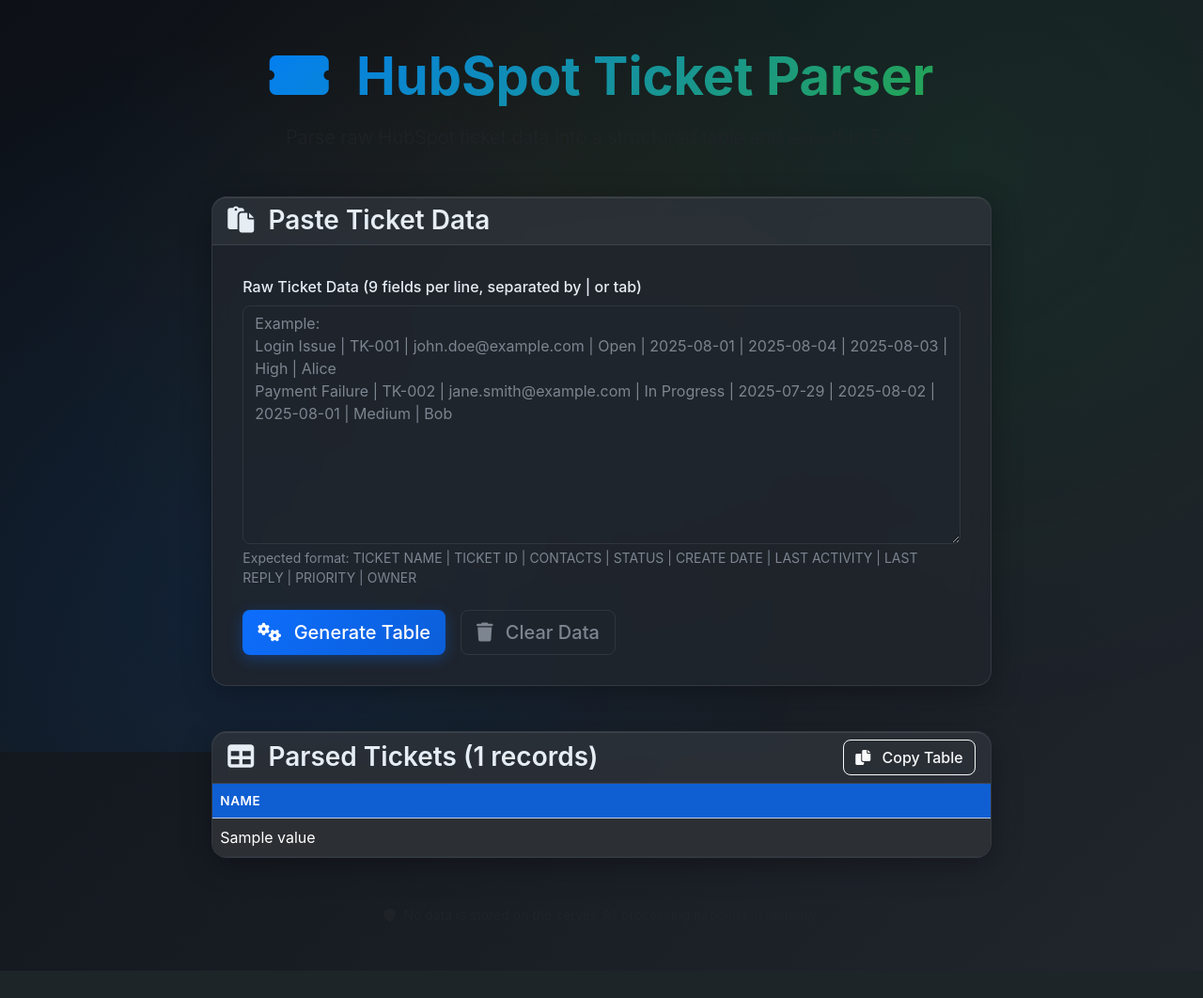
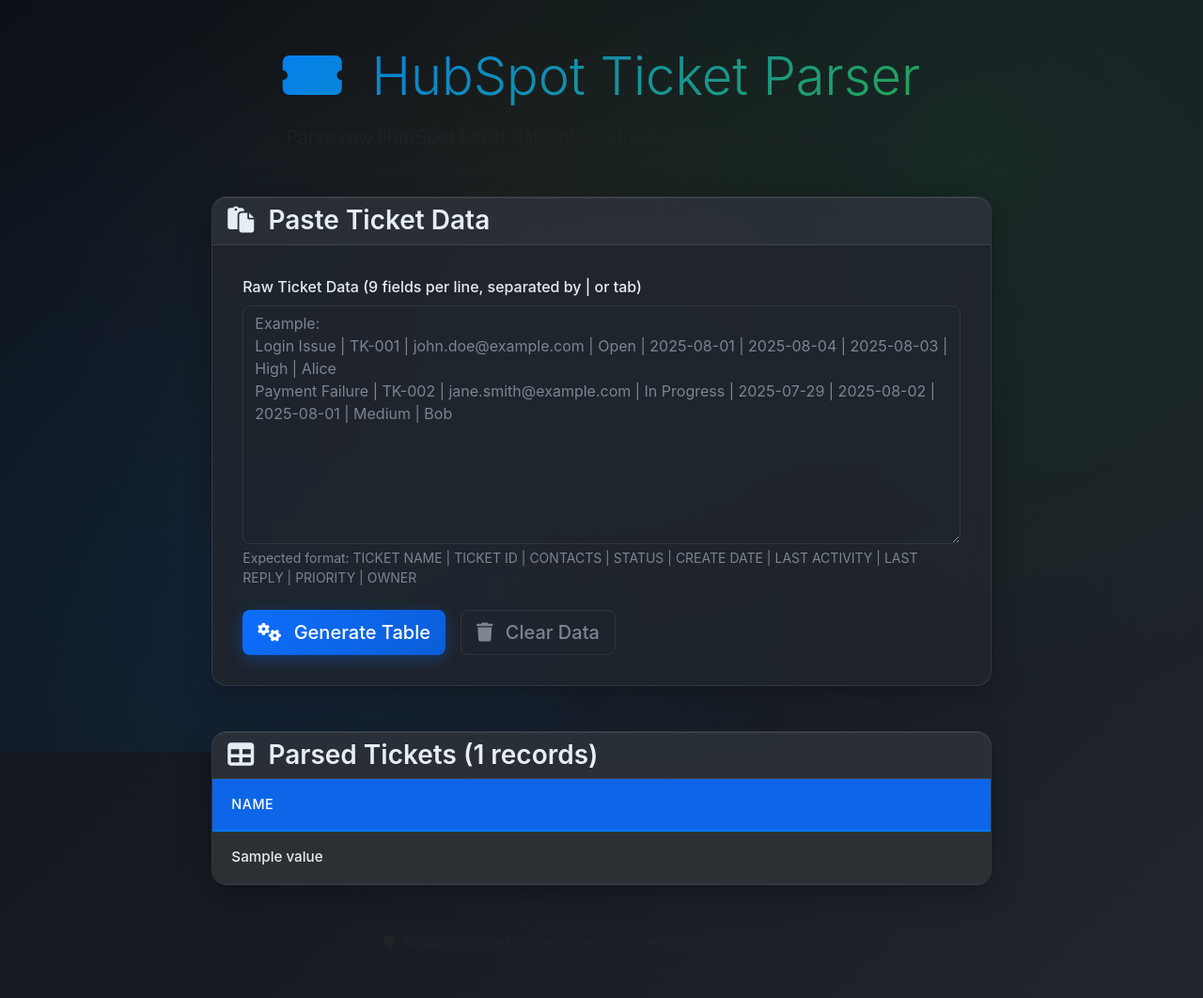
Before and after one commit to Talion-101/HubSpot-Tickets-Extraction, a Flask app: template templates/index.html in a window 1280 px wide. Shown: the whole page at 94% size. Before the commit the page ends 932 px from the top, so only its background shows below. Run offline with Flask 3, Linux system fonts and the light colour scheme; the template is opened without the code that fills it: most values are stand-ins (such as "Sample title", 1, 10 or a date in 2020).

Commit message:
Enhance UI with improved table styles and add UI verification tests

```diff
--- a/static/styles.css
+++ b/static/styles.css
@@ -298,7 +298,139 @@
     -webkit-background-clip: text;
     -webkit-text-fill-color: transparent;
     background-clip: text;
-    font-weight: 700;
+}
+
+/* Enhanced Table Styles for Better Readability */
+.table {
+    font-size: 0.95rem;
+}
+
+.table th,
+.table td {
+    padding: 1rem 1.25rem;
+    vertical-align: middle;
+    border-color: var(--border-color);
+    word-wrap: break-word;
+    max-width: 200px;
+}
+
+.table thead th {
+    background: rgba(13, 110, 253, 0.9) !important;
+    color: white !important;
+    font-weight: 600;
+    font-size: 0.9rem;
+    text-transform: uppercase;
+    letter-spacing: 0.5px;
+    border-bottom: 2px solid var(--primary-color);
+    white-space: nowrap;
+}
+
+.table tbody td {
+    background: rgba(33, 38, 45, 0.7) !important;
+    color: var(--text-primary);
+    line-height: 1.5;
+}
+
+.table-striped > tbody > tr:nth-of-type(odd) > td {
+    background: rgba(255, 255, 255, 0.05) !important;
+}
+
+.table-hover > tbody > tr:hover > td {
+    background: rgba(13, 110, 253, 0.1) !important;
+    transform: scale(1.005);
+    transition: all 0.2s ease;
+}
+
+/* Make table full width and responsive */
+.table-responsive {
+    border-radius: 0 0 16px 16px;
+    max-height: none;
+    overflow-x: auto;
+}
+
+#resultsTable {
+    width: 100%;
+    table-layout: auto;
+    min-width: 1200px; /* Ensure minimum width for readability */
+}
+
+/* Specific column styling for better readability */
+.table td:first-child, /* TICKET NAME */
+.table th:first-child {
+    min-width: 250px;
+    font-weight: 500;
+}
+
+.table td:nth-child(2), /* TICKET ID */
+.table th:nth-child(2) {
+    min-width: 120px;
+    text-align: center;
+}
+
+.table td:nth-child(3), /* CONTACTS */
+.table th:nth-child(3) {
+    min-width: 200px;
+}
+
+.table td:nth-child(4), /* STATUS */
+.table th:nth-child(4) {
+    min-width: 150px;
+}
+
+.table td:nth-child(5), /* CREATE DATE */
+.table td:nth-child(6), /* LAST ACTIVITY */
+.table td:nth-child(7), /* LAST REPLY */
+.table th:nth-child(5),
+.table th:nth-child(6),
+.table th:nth-child(7) {
+    min-width: 180px;
+    font-size: 0.85rem;
+}
+
+.table td:nth-child(8), /* PRIORITY */
+.table th:nth-child(8) {
+    min-width: 100px;
+    text-align: center;
+}
+
+.table td:nth-child(9), /* OWNER */
+.table th:nth-child(9) {
+    min-width: 200px;
+}
+
+/* Results card styling */
+.fade-in .card-body {
+    padding: 0 !important;
+}
+
+/* Improve card spacing */
+.glass-card.fade-in {
+    margin-bottom: 2rem;
+}
+
+/* Better responsive behavior */
+@media (max-width: 1200px) {
+    #resultsTable {
+        min-width: 1000px;
+    }
+
+    .table th,
+    .table td {
+        padding: 0.75rem 1rem;
+        font-size: 0.9rem;
+    }
+}
+
+@media (max-width: 768px) {
+    #resultsTable {
+        min-width: 800px;
+    }
+
+    .table th,
+    .table td {
+        padding: 0.5rem 0.75rem;
+        font-size: 0.85rem;
+    }
 }
 
 /* Card Body Padding */
--- a/templates/index.html
+++ b/templates/index.html
@@ -92,11 +92,6 @@
                             Parsed Tickets ({{ data|length }} records)
                         </h3>
 
-                        <div class="d-flex gap-2">
-                            <button id="copyTableBtn" class="btn btn-outline-light" onclick="copyTableToClipboard()">
-                                <i class="fas fa-copy me-2"></i>
-                                Copy Table
-                            </button>
                         {% if show_download %}
                         <a href="{{ url_for('download_excel') }}" class="btn btn-success">
                             <i class="fas fa-download me-2"></i>
@@ -104,14 +99,13 @@
                         </a>
                         {% endif %}
                     </div>
-                    </div>
                     <div class="card-body p-0">
                         <div class="table-responsive">
                             <table id="resultsTable" class="table table-dark table-striped table-hover mb-0">
                                 <thead class="table-primary">
                                     <tr>
                                         {% for header in data[0].keys() %}
-                                        <th scope="col" class="text-nowrap">{{ header }}</th>
+                                        <th scope="col">{{ header }}</th>
                                         {% endfor %}
                                     </tr>
                                 </thead>
@@ -204,66 +198,6 @@
             }
         });
         {% endif %}
-
-        // Copy table to clipboard function
-        function copyTableToClipboard() {
-            const table = document.getElementById('resultsTable');
-            const copyBtn = document.getElementById('copyTableBtn');
-
-            if (!table) return;
-
-            // Create a text representation of the table
-            let text = '';
-            const headers = table.querySelectorAll('thead th');
-            const rows = table.querySelectorAll('tbody tr');
-
-            // Add headers
-            const headerTexts = Array.from(headers).map(th => th.textContent.trim());
-            text += headerTexts.join('\t') + '\n';
-
-            // Add data rows
-            rows.forEach(row => {
-                const cells = row.querySelectorAll('td');
-                const cellTexts = Array.from(cells).map(td => td.textContent.trim());
-                text += cellTexts.join('\t') + '\n';
-            });
-
-            // Copy to clipboard
-            navigator.clipboard.writeText(text).then(() => {
-                // Show success feedback
-                const originalHTML = copyBtn.innerHTML;
-                copyBtn.innerHTML = '<i class="fas fa-check me-2"></i>Copied!';
-                copyBtn.classList.remove('btn-outline-light');
-                copyBtn.classList.add('btn-success');
-
-                setTimeout(() => {
-                    copyBtn.innerHTML = originalHTML;
-                    copyBtn.classList.remove('btn-success');
-                    copyBtn.classList.add('btn-outline-light');
-                }, 2000);
-            }).catch(err => {
-                console.error('Failed to copy: ', err);
-                // Fallback for older browsers
-                const textArea = document.createElement('textarea');
-                textArea.value = text;
-                document.body.appendChild(textArea);
-                textArea.select();
-                document.execCommand('copy');
-                document.body.removeChild(textArea);
-
-                // Show success feedback
-                const originalHTML = copyBtn.innerHTML;
-                copyBtn.innerHTML = '<i class="fas fa-check me-2"></i>Copied!';
-                copyBtn.classList.remove('btn-outline-light');
-                copyBtn.classList.add('btn-success');
-
-                setTimeout(() => {
-                    copyBtn.innerHTML = originalHTML;
-                    copyBtn.classList.remove('btn-success');
-                    copyBtn.classList.add('btn-outline-light');
-                }, 2000);
-            });
-        }
     </script>
 </body>
 </html>
```
Also changed, not shown: test_ui.py (added, +71 -0 lines). Lines whose indentation alone changed are shown as unchanged.
